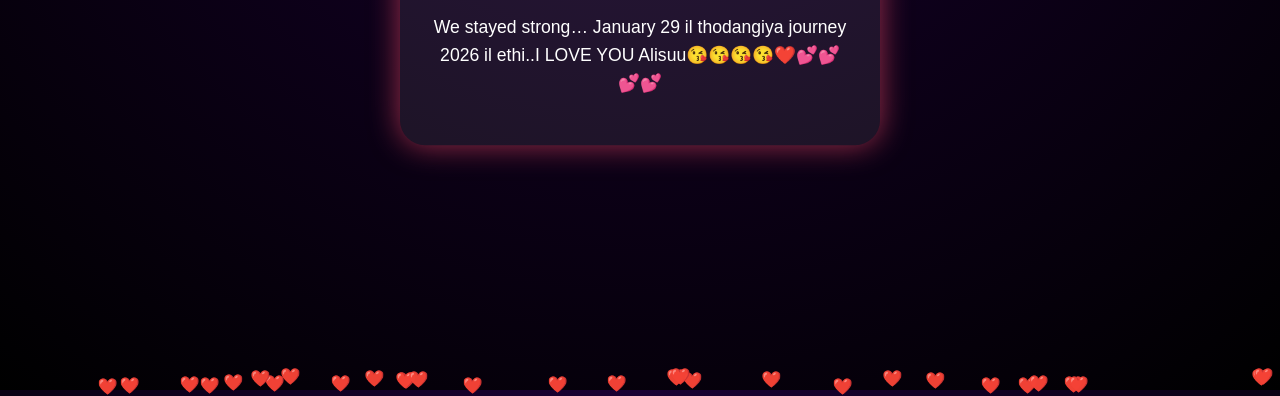
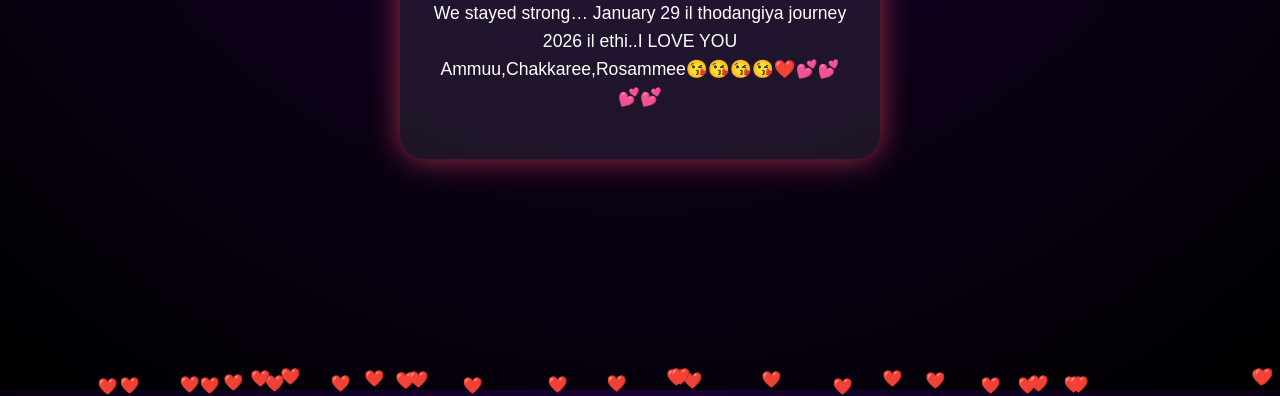
Before and after one commit to albinjinson85-cmd/love-website, a plain HTML site: page page4.html in a window 1280 px wide. Shown: the part 410-806 px from the top of the page. Drawn offline with Linux system fonts and the light colour scheme.

Commit message:
Fix HTML encoding issues in page4.html

```diff
--- a/page4.html
+++ b/page4.html
@@ -109,7 +109,7 @@ p{
   <h1>🎆 Happy New Year Ammuu 2026 🎆</h1>
 
   <p style="margin-top:20px;">
-     We stayed strong… January 29 il thodangiya journey 2026 il ethi..I LOVE YOU Alisuu😘😘😘😘❤️💕💕💕💕
+     We stayed strong… January 29 il thodangiya journey 2026 il ethi..I LOVE YOU Ammuu,Chakkaree,Rosammee😘😘😘😘❤️💕💕💕💕
   </p>
 </div>
 
```
